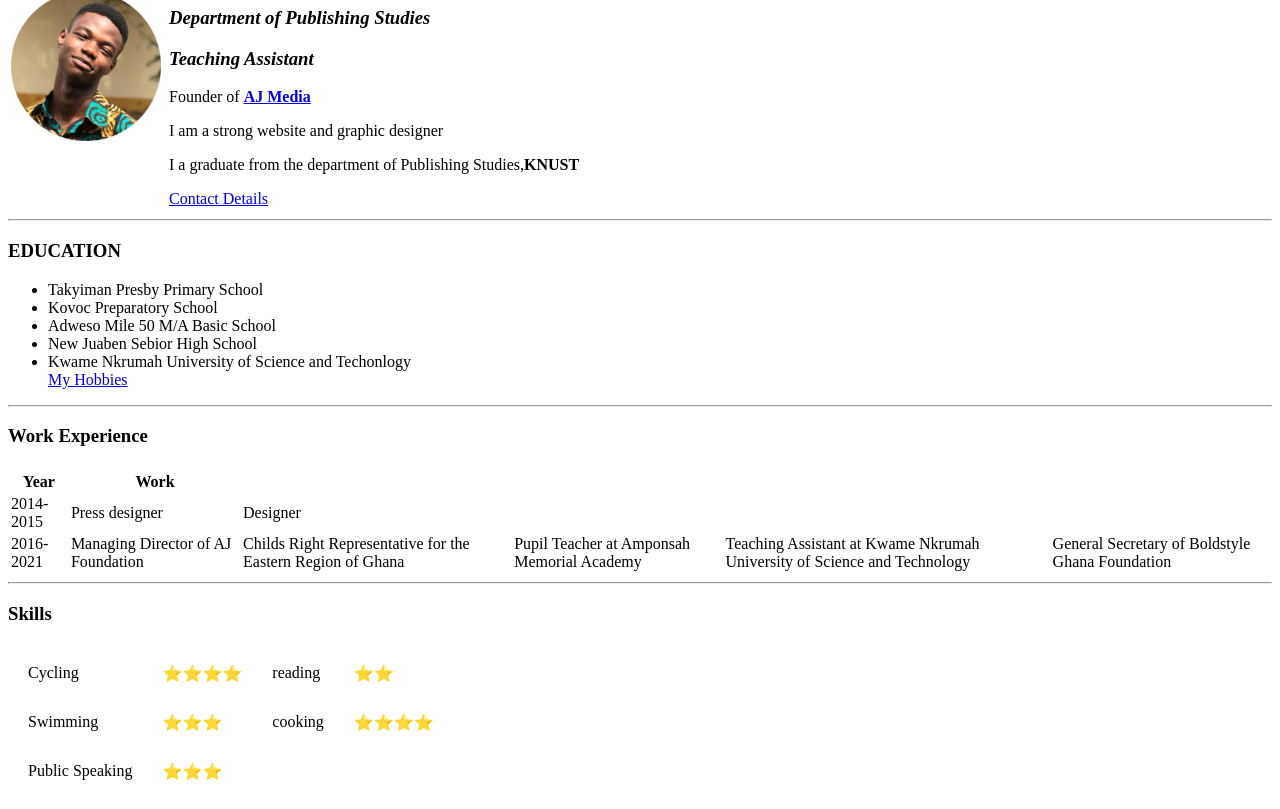
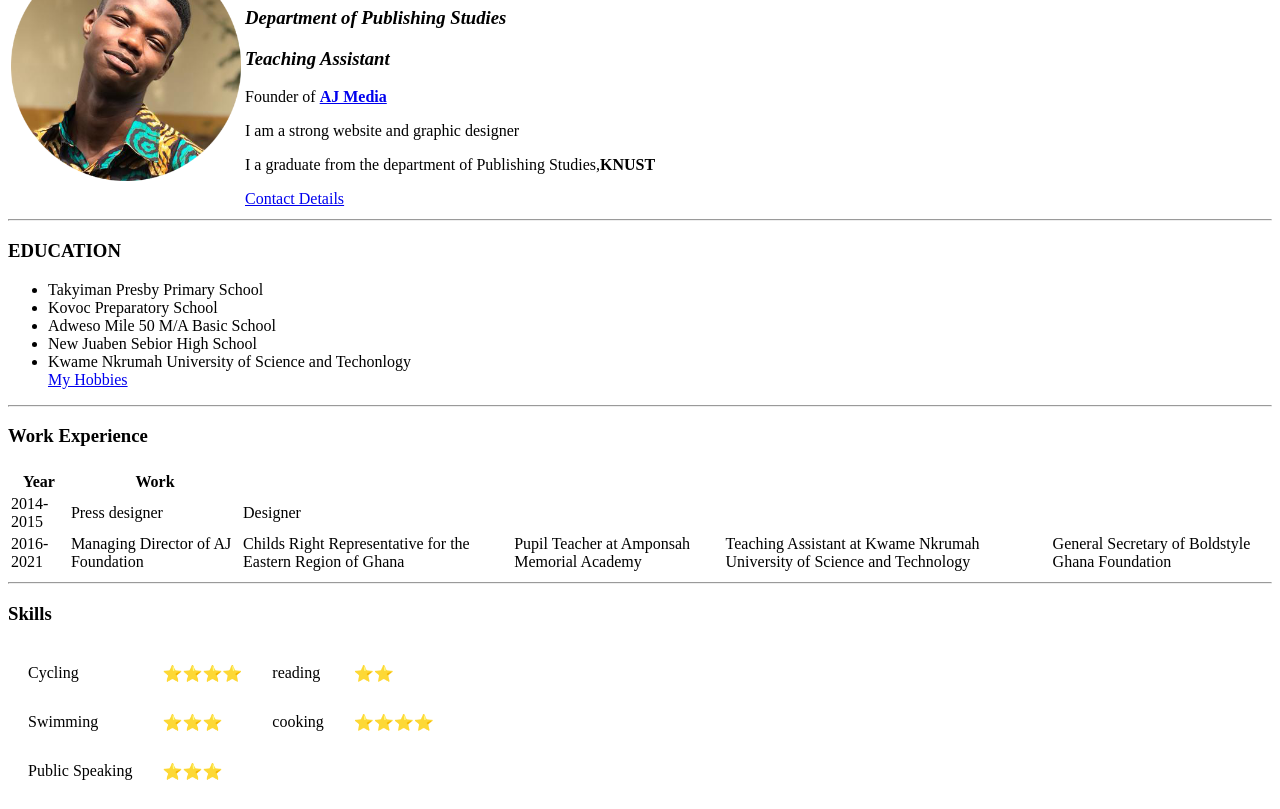
Before and after one commit to ajustice1205/CV, a plain HTML site: page index.html in a window 1280 px wide. Shown: the part 84-893 px from the top of the page. Drawn offline with Linux system fonts and the light colour scheme.

Commit message:
Update index.html

```diff
--- a/index.html
+++ b/index.html
@@ -7,15 +7,15 @@
 <body>
     <table>
         <tr>
-            <td><img src="me.png" alt="my profile" height="150" width="150"></td>
-            <td><td><P><h1>JUSTICE AGBESI</h1>
+            <td><img src="me.png" alt="my profile" height="230" width="230"></td>
+            <td><P><h1>JUSTICE AGBESI</h1>
                 <em><h3>Department of Publishing Studies</h3>
                 <h3>Teaching Assistant</h3></em>
                 Founder of <b><a href="https://ajmediaagency.com.au/#:~:text=Who%20are%20AJ%20Media%3F,No%20headaches.">AJ Media</a> </b></em></P>
                 <p>I am a strong website and graphic designer</p>
                 <p>I a graduate from the department of Publishing Studies,<b>KNUST</b></p>
                 <a href="contact.html">Contact Details</a>
-            </td></td>
+            </td>
         </tr>
     </table>
 
```
